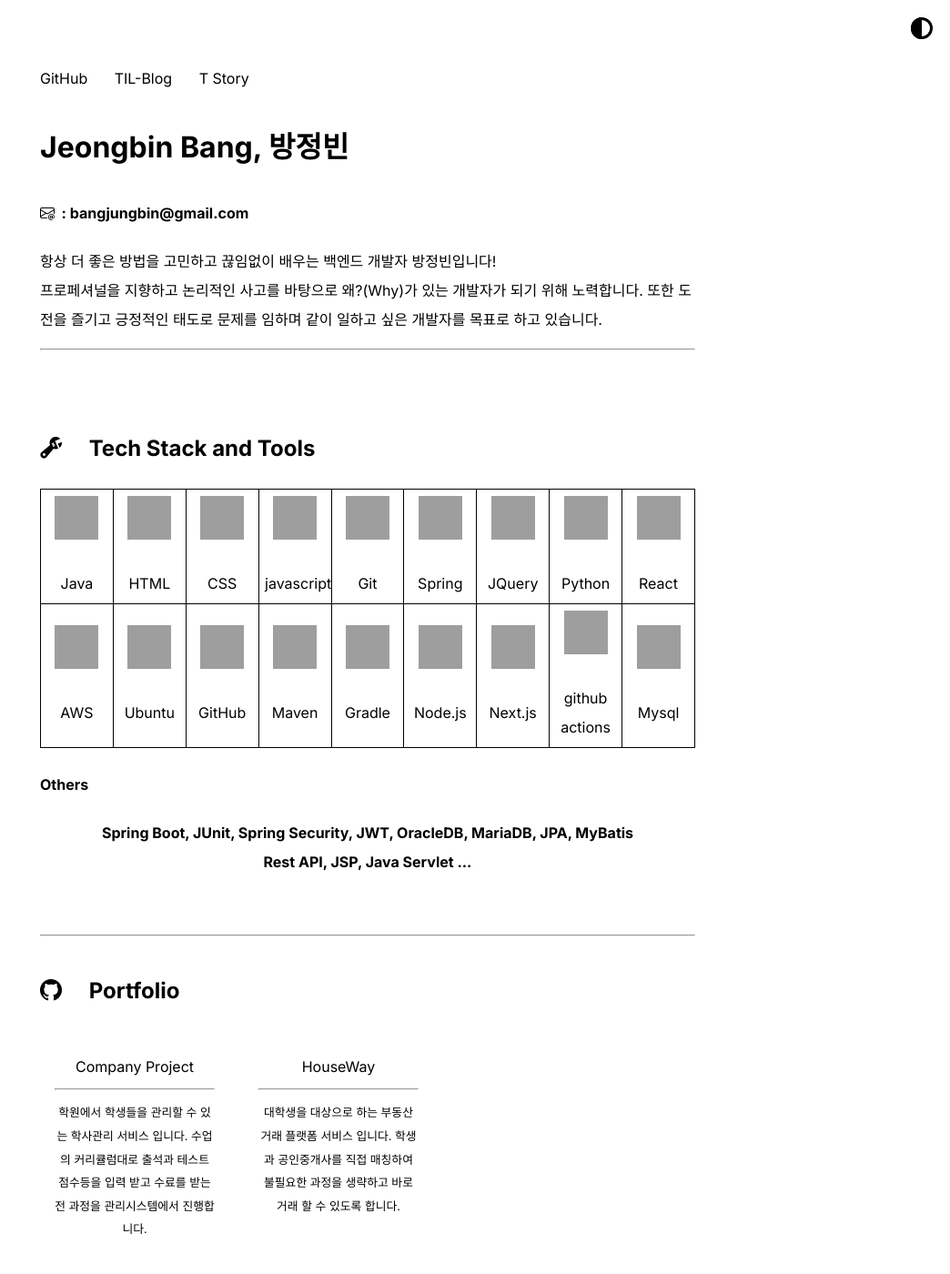
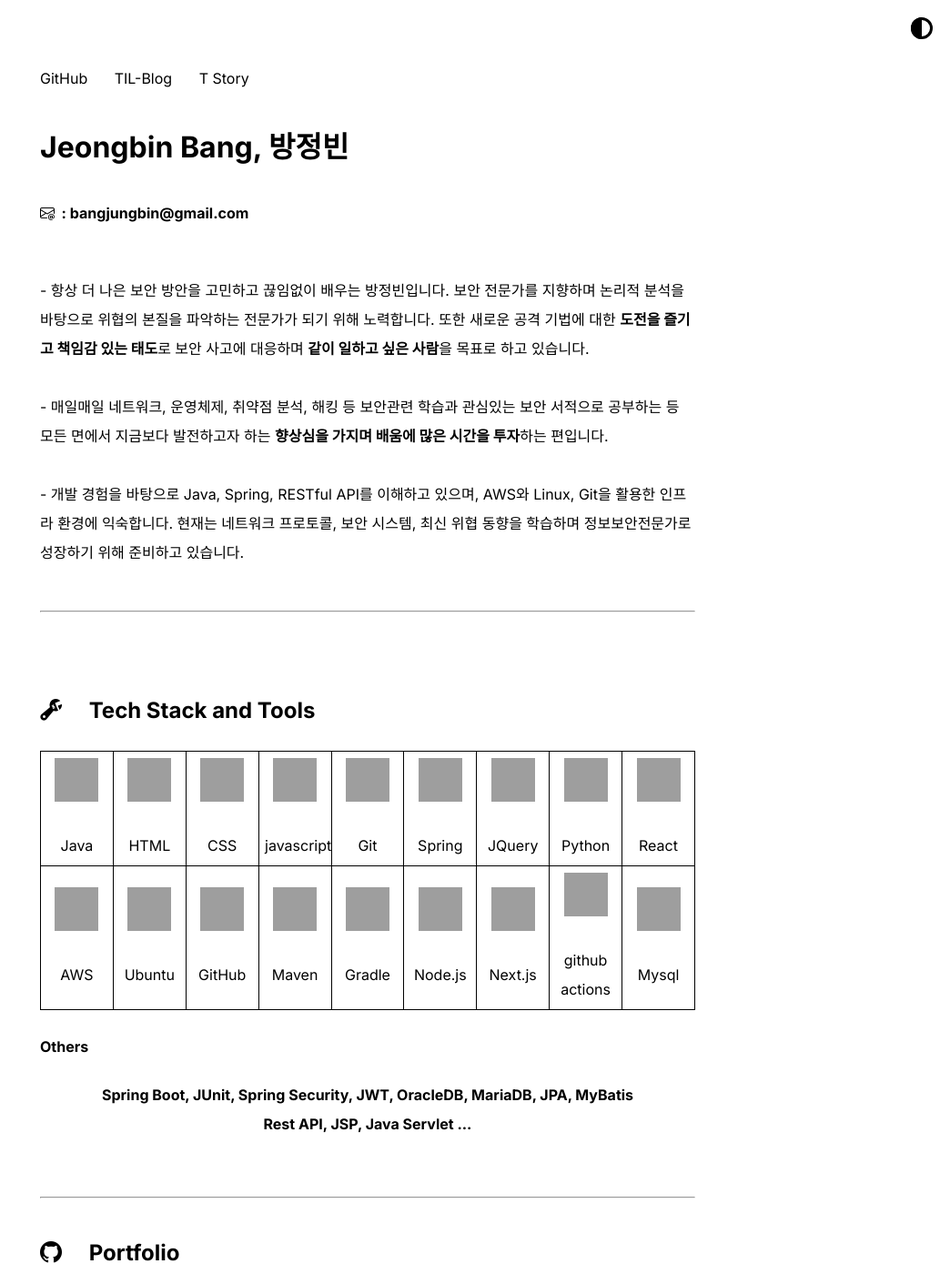
Before and after one commit to BangJeongBin/BangJeongBin.github.io, a Jekyll site: the page built from index.md, in a window 1280 px wide and 1400 px high, cut to the strip 0-1400 px from the top of the window. Shown: the whole strip at 91% size, without its empty margins (236-1280 px from the left). Built offline with Jekyll 4.4.1, drawn with Linux system fonts in a browser that asks for light colours; some of the changed text lies outside the part shown; grey boxes are pictures that could not be loaded.

Commit message:
update _config.yml

```diff
--- a/_config.yml
+++ b/_config.yml
@@ -2,8 +2,11 @@ title: Jeongbin Bang, 방정빈
 author: Jeongbin Bang
 url: https://bangjeongbin.github.io # 사이트의 루트 주소
 description: > # 사이트 설명 (여러 줄 가능)
-   항상 더 좋은 방법을 고민하고 끊임없이 배우는 백엔드 개발자 방정빈입니다! <br>
-   프로페셔널을 지향하고 논리적인 사고를 바탕으로 왜?(Why)가 있는 개발자가 되기 위해 노력합니다. 또한 도전을 즐기고 긍정적인 태도로 문제를 임하며 같이 일하고 싶은 개발자를 목표로 하고 있습니다.
+  <br>
+   -	항상 더 나은 보안 방안을 고민하고 끊임없이 배우는 방정빈입니다. 보안 전문가를 지향하며 논리적 분석을 바탕으로 위협의 본질을 파악하는 전문가가 되기 위해 노력합니다. 또한 새로운 공격 기법에 대한 <strong>도전을 즐기고 책임감 있는 태도</strong>로 보안 사고에 대응하며 <strong>같이 일하고 싶은 사람</strong>을 목표로 하고 있습니다. <br> <br>
+   -	매일매일 네트워크, 운영체제, 취약점 분석, 해킹 등 보안관련 학습과 관심있는 보안 서적으로 공부하는 등 모든 면에서 지금보다 발전하고자 하는 <strong>향상심을 가지며 배움에 많은 시간을 투자</strong>하는 편입니다. <br> <br>
+   -	개발 경험을 바탕으로 Java, Spring, RESTful API를 이해하고 있으며, AWS와 Linux, Git을 활용한 인프라 환경에 익숙합니다. 현재는 네트워크 프로토콜, 보안 시스템, 최신 위협 동향을 학습하며 정보보안전문가로 성장하기 위해 준비하고 있습니다. <br> <br>
+
 
 permalink: /:slug # 페이지의 기본 URL 형식
 
--- a/_includes/certificate_list.html
+++ b/_includes/certificate_list.html
@@ -2,25 +2,16 @@
     <li>
         <strong>정보처리기사</strong>
         <ul>
-            <li>기사 &emsp;/&emsp; 한국산업인력공단 &emsp;/&emsp; 2025.9.12</li>
+            <li>한국산업인력공단 &emsp;/&emsp; 2025. 9. 12</li>
         </ul>
     </li>
 </ul>
 
 <ul>
     <li>
-        <strong>한식 조리기능사</strong>
+        <strong>1종보통 운전면허</strong>
         <ul>
-            <li>기능사 &emsp;/&emsp; 한국산업인력공단 &emsp;/&emsp; 2023.10.26</li>
+            <li>경찰청 &emsp;/&emsp; 2019. 11. 7</li>
         </ul>
     </li>
 </ul>
-
-<ul>
-    <li>
-        <strong>중식 조리기능사</strong>
-        <ul>
-            <li>기능사 &emsp;/&emsp; 한국산업인력공단 &emsp;/&emsp; 2018.8.6</li>
-        </ul>
-    </li>
-</ul>
--- a/_includes/education_list.html
+++ b/_includes/education_list.html
@@ -1,15 +1,18 @@
 <ul>
     <li>
-        <strong>2024.10.7 ~ 2025.4.17</strong>
+        <strong>2024. 10. 7 ~ 2025. 4. 17</strong>
         <ul>
-            <li>중앙정보기술인재개발원 - "프로젝트 기반 자바(JAVA) 응용 SW개발" 과정 수료</li>
+            <li><strong>[프로젝트 기반 자바(JAVA) 응용 SW개발] 과정 수료</strong> - 중앙정보기술인재개발원</li>
+            <ul>
+                <li>기초 기술 객체지향 프로그래밍 언어 활용, 네트워크 및 SW 기초기술 활용, 클라우드와 OS를 이용하여 인프라 구축, Java, Python 등의 언어와 프론트엔드 웹 표준 기술, 백엔드 서버 프로그래밍, 토이 프로젝트, 기업 특화 프로젝트 진행</li>
+            </ul>
         </ul>
     </li>
 </ul>
 
 <ul>
     <li>
-        <strong>2019.3.4 ~ 2024.8.16</strong>
+        <strong>2019. 3. 4 ~ 2024. 8. 16</strong>
         <ul>
             <li>경동대학교 - 호텔조리학과 학사졸업</li>
         </ul>
@@ -18,7 +21,7 @@
 
 <ul>
     <li>
-        <strong>2020.1.7 ~ 2021.7.19</strong>
+        <strong>2020. 1. 7 ~ 2021. 7. 19</strong>
         <ul>
             <li>육군 - 병장 만기전역</li>
         </ul>
```
Also changed, not shown: other parts of _includes/education_list.html (+2 -2 lines).
